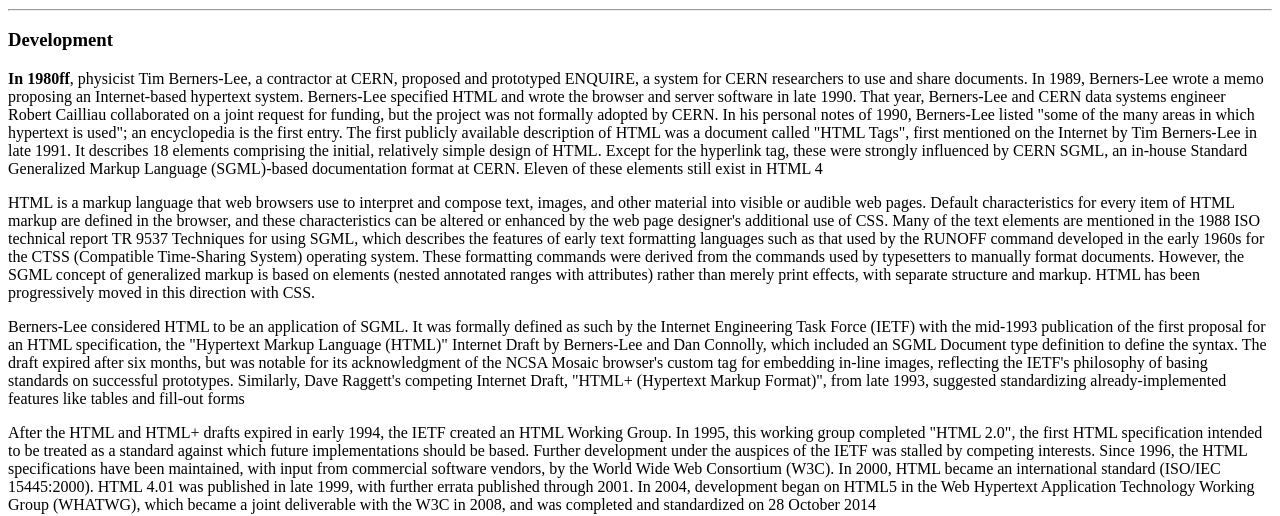
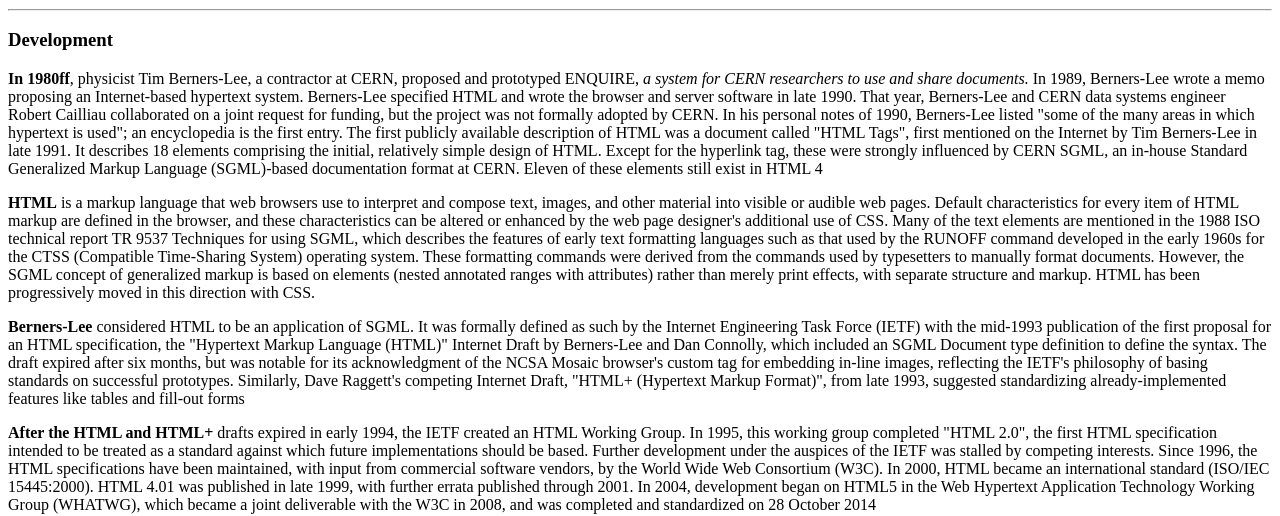
Before and after one commit to paponCode/Full-Stack-Development, a plain HTML site: page Html-practice-01/index.html in a window 1280 px wide. Shown: the part 446-962 px from the top of the page. Drawn offline with Linux system fonts and the light colour scheme.

Commit message:
added more tag webpage index.html

```diff
--- a/Html practice 01/index.html
+++ b/Html-practice-01/index.html
@@ -18,11 +18,12 @@
     <h1>History</h1>
     <hr>
     <h3>Development</h3>
-    <p><strong>In 1980ff</strong>, physicist Tim Berners-Lee, a contractor at CERN, proposed and prototyped ENQUIRE, a system for CERN researchers to use and share documents. In 1989, Berners-Lee wrote a memo proposing an Internet-based hypertext system. Berners-Lee specified HTML and wrote the browser and server software in late 1990. That year, Berners-Lee and CERN data systems engineer Robert Cailliau collaborated on a joint request for funding, but the project was not formally adopted by CERN. In his personal notes of 1990, Berners-Lee listed "some of the many areas in which hypertext is used"; an encyclopedia is the first entry.
+    <p><strong>In 1980ff</strong>, physicist Tim Berners-Lee, a contractor at CERN, proposed and prototyped ENQUIRE, <i>a system for CERN researchers to use and share documents.</i> In 1989, Berners-Lee wrote a memo proposing an Internet-based hypertext system. Berners-Lee specified HTML and wrote the browser and server software in late 1990. That year, Berners-Lee and CERN data systems engineer Robert Cailliau collaborated on a joint request for funding, but the project was not formally adopted by CERN. In his personal notes of 1990, Berners-Lee listed "some of the many areas in which hypertext is used"; an encyclopedia is the first entry.
     The first publicly available description of HTML was a document called "HTML Tags", first mentioned on the Internet by Tim Berners-Lee in late 1991. It describes 18 elements comprising the initial, relatively simple design of HTML. Except for the hyperlink tag, these were strongly influenced by CERN SGML, an in-house Standard Generalized Markup Language (SGML)-based documentation format at CERN. Eleven of these elements still exist in HTML 4 </p>
-    <p>HTML is a markup language that web browsers use to interpret and compose text, images, and other material into visible or audible web pages. Default characteristics for every item of HTML markup are defined in the browser, and these characteristics can be altered or enhanced by the web page designer's additional use of CSS. Many of the text elements are mentioned in the 1988 ISO technical report TR 9537 Techniques for using SGML, which describes the features of early text formatting languages such as that used by the RUNOFF command developed in the early 1960s for the CTSS (Compatible Time-Sharing System) operating system. These formatting commands were derived from the commands used by typesetters to manually format documents. However, the SGML concept of generalized markup is based on elements (nested annotated ranges with attributes) rather than merely print effects, with separate structure and markup. HTML has been progressively moved in this direction with CSS.</p>
-    <p>Berners-Lee considered HTML to be an application of SGML. It was formally defined as such by the Internet Engineering Task Force (IETF) with the mid-1993 publication of the first proposal for an HTML specification, the "Hypertext Markup Language (HTML)" Internet Draft by Berners-Lee and Dan Connolly, which included an SGML Document type definition to define the syntax. The draft expired after six months, but was notable for its acknowledgment of the NCSA Mosaic browser's custom tag for embedding in-line images, reflecting the IETF's philosophy of basing standards on successful prototypes. Similarly, Dave Raggett's competing Internet Draft, "HTML+ (Hypertext Markup Format)", from late 1993, suggested standardizing already-implemented features like tables and fill-out forms</p>
-    <p>After the HTML and HTML+ drafts expired in early 1994, the IETF created an HTML Working Group. In 1995, this working group completed "HTML 2.0", the first HTML specification intended to be treated as a standard against which future implementations should be based. Further development under the auspices of the IETF was stalled by competing interests. Since 1996, the HTML specifications have been maintained, with input from commercial software vendors, by the World Wide Web Consortium (W3C). In 2000, HTML became an international standard (ISO/IEC 15445:2000). HTML 4.01 was published in late 1999, with further errata published through 2001. In 2004, development began on HTML5 in the Web Hypertext Application Technology Working Group (WHATWG), which became a joint deliverable with the W3C in 2008, and was completed and standardized on 28 October 2014</p>
+
+    <p><strong>HTML</strong> is a markup language that web browsers use to interpret and compose text, images, and other material into visible or audible web pages. Default characteristics for every item of HTML markup are defined in the browser, and these characteristics can be altered or enhanced by the web page designer's additional use of CSS. Many of the text elements are mentioned in the 1988 ISO technical report TR 9537 Techniques for using SGML, which describes the features of early text formatting languages such as that used by the RUNOFF command developed in the early 1960s for the CTSS (Compatible Time-Sharing System) operating system. These formatting commands were derived from the commands used by typesetters to manually format documents. However, the SGML concept of generalized markup is based on elements (nested annotated ranges with attributes) rather than merely print effects, with separate structure and markup. HTML has been progressively moved in this direction with CSS.</p>
+    <p><strong>Berners-Lee</strong> considered HTML to be an application of SGML. It was formally defined as such by the Internet Engineering Task Force (IETF) with the mid-1993 publication of the first proposal for an HTML specification, the "Hypertext Markup Language (HTML)" Internet Draft by Berners-Lee and Dan Connolly, which included an SGML Document type definition to define the syntax. The draft expired after six months, but was notable for its acknowledgment of the NCSA Mosaic browser's custom tag for embedding in-line images, reflecting the IETF's philosophy of basing standards on successful prototypes. Similarly, Dave Raggett's competing Internet Draft, "HTML+ (Hypertext Markup Format)", from late 1993, suggested standardizing already-implemented features like tables and fill-out forms</p>
+    <p><strong>After the HTML and HTML+</strong> drafts expired in early 1994, the IETF created an HTML Working Group. In 1995, this working group completed "HTML 2.0", the first HTML specification intended to be treated as a standard against which future implementations should be based. Further development under the auspices of the IETF was stalled by competing interests. Since 1996, the HTML specifications have been maintained, with input from commercial software vendors, by the World Wide Web Consortium (W3C). In 2000, HTML became an international standard (ISO/IEC 15445:2000). HTML 4.01 was published in late 1999, with further errata published through 2001. In 2004, development began on HTML5 in the Web Hypertext Application Technology Working Group (WHATWG), which became a joint deliverable with the W3C in 2008, and was completed and standardized on 28 October 2014</p>
 
     <h2>HTML version timeline</h2>
     <ul>
```
Also changed, not shown: Html-practice-02/index.html (added).
